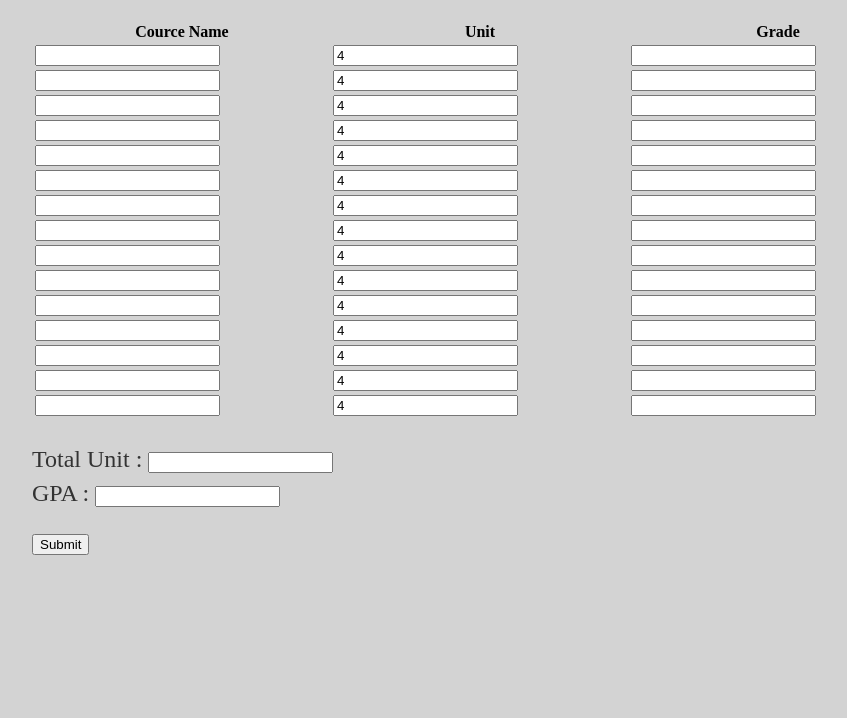
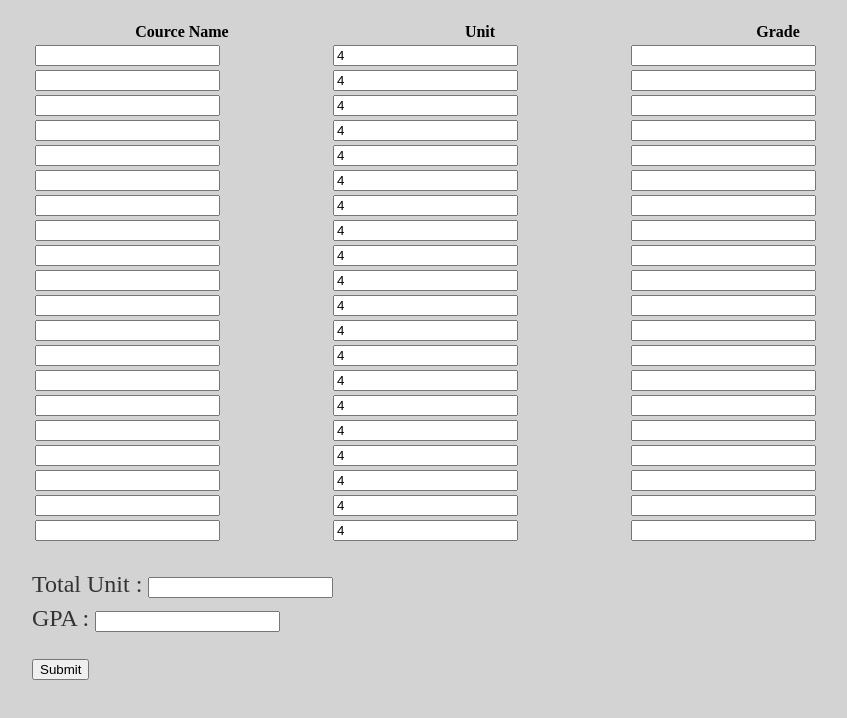
Before and after one commit to wu20170101/wu20170101.github.io, a plain HTML site: page index.html in a window 1280 px wide. Shown: the whole page, without its empty margins (160-1007 px from the left). Drawn offline with Linux system fonts and the light colour scheme.

Commit message:
Update index.html

```diff
--- a/index.html
+++ b/index.html
@@ -69,7 +69,7 @@ ul.posts li {
 		}
 
 		cgrade_val = parseFloat(cgrade.value);
-		if(isNaN(cunit_val) || cgrade_val < 0 || cgrade_val > 4) {
+		if(isNaN(cgrade_va) || cgrade_val < 0 || cgrade_val > 4) {
 			// alert("invalid at" + i);
 			continue;
 		}
@@ -176,6 +176,31 @@ ul.posts li {
             <td><input type="text" name="cunit" id="cunit15" value="4" /></td>
             <td><input type="text" name="cgrade" id="cgrade15" value="" /></td>
           </tr>
+          <tr>
+            <td><input type="text" name="cname" id="cname16"/></td>
+            <td><input type="text" name="cunit" id="cunit16" value="4" /></td>
+            <td><input type="text" name="cgrade" id="cgrade16" value="" /></td>
+          </tr>
+          <tr>
+            <td><input type="text" name="cname" id="cname17"/></td>
+            <td><input type="text" name="cunit" id="cunit17" value="4" /></td>
+            <td><input type="text" name="cgrade" id="cgrade17" value="" /></td>
+          </tr>
+          <tr>
+            <td><input type="text" name="cname" id="cname18"/></td>
+            <td><input type="text" name="cunit" id="cunit18" value="4" /></td>
+            <td><input type="text" name="cgrade" id="cgrade18" value="" /></td>
+          </tr>
+          <tr>
+            <td><input type="text" name="cname" id="cname19"/></td>
+            <td><input type="text" name="cunit" id="cunit19" value="4" /></td>
+            <td><input type="text" name="cgrade" id="cgrade19" value="" /></td>
+          </tr>
+          <tr>
+            <td><input type="text" name="cname" id="cname20"/></td>
+            <td><input type="text" name="cunit" id="cunit20" value="4" /></td>
+            <td><input type="text" name="cgrade" id="cgrade20" value="" /></td>
+          </tr>
         </table>
 
         <p id="cresult">
```
